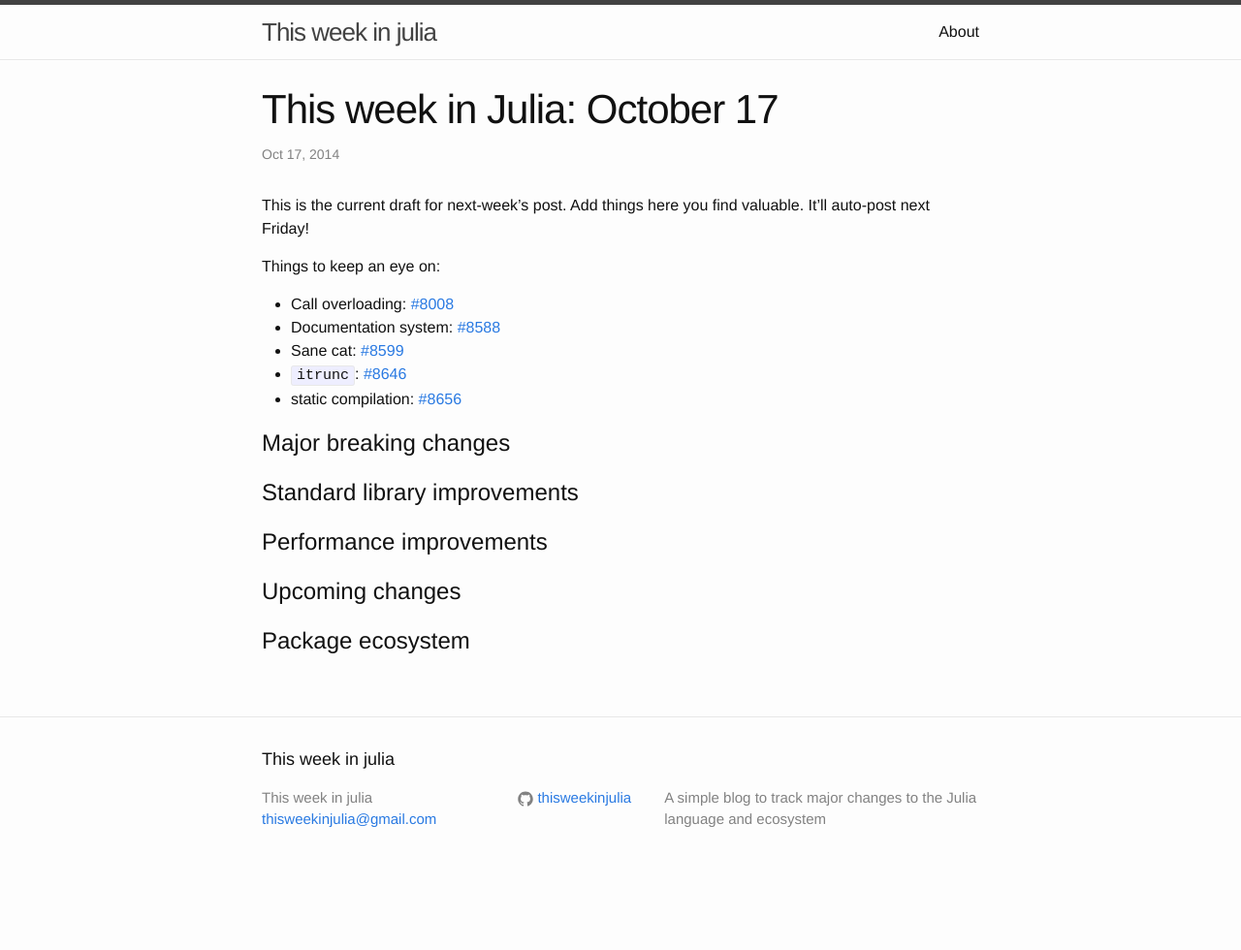
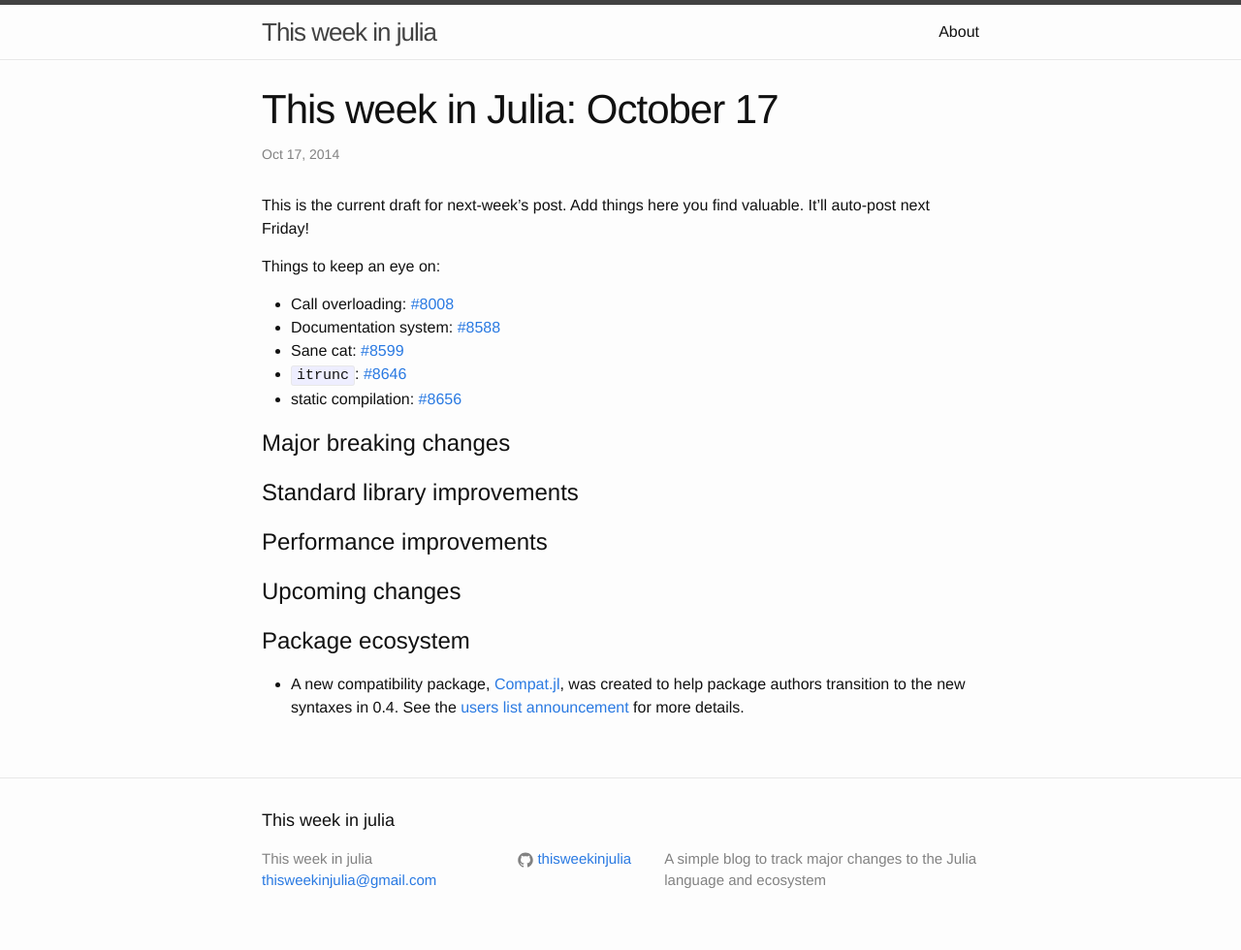
Before and after one commit to thisweekinjulia/thisweekinjulia.github.io, a Jekyll site: the page built from _posts/2014-10-17-October-17.markdown, in a window 1280 px wide. Shown: the whole page at 97% size. Built offline with Jekyll 4.4.1, drawn with Linux system fonts in a browser that asks for light colours; before the commit the page ends 917 px from its top, so only the background shows below that.

Commit message:
compat.jl

```diff
--- a/_posts/2014-10-17-October-17.markdown
+++ b/_posts/2014-10-17-October-17.markdown
@@ -22,3 +22,5 @@ Things to keep an eye on:
 # Upcoming changes
 
 # Package ecosystem
+
+* A new compatibility package, [Compat.jl](https://groups.google.com/forum/#!searchin/julia-users/compat.jl/julia-users/Fobhly-DPNY/CzXOkJwVjN0J), was created to help package authors transition to the new syntaxes in 0.4.  See the [users list announcement](https://groups.google.com/forum/#!searchin/julia-users/compat.jl/julia-users/Fobhly-DPNY/CzXOkJwVjN0J) for more details.
```
